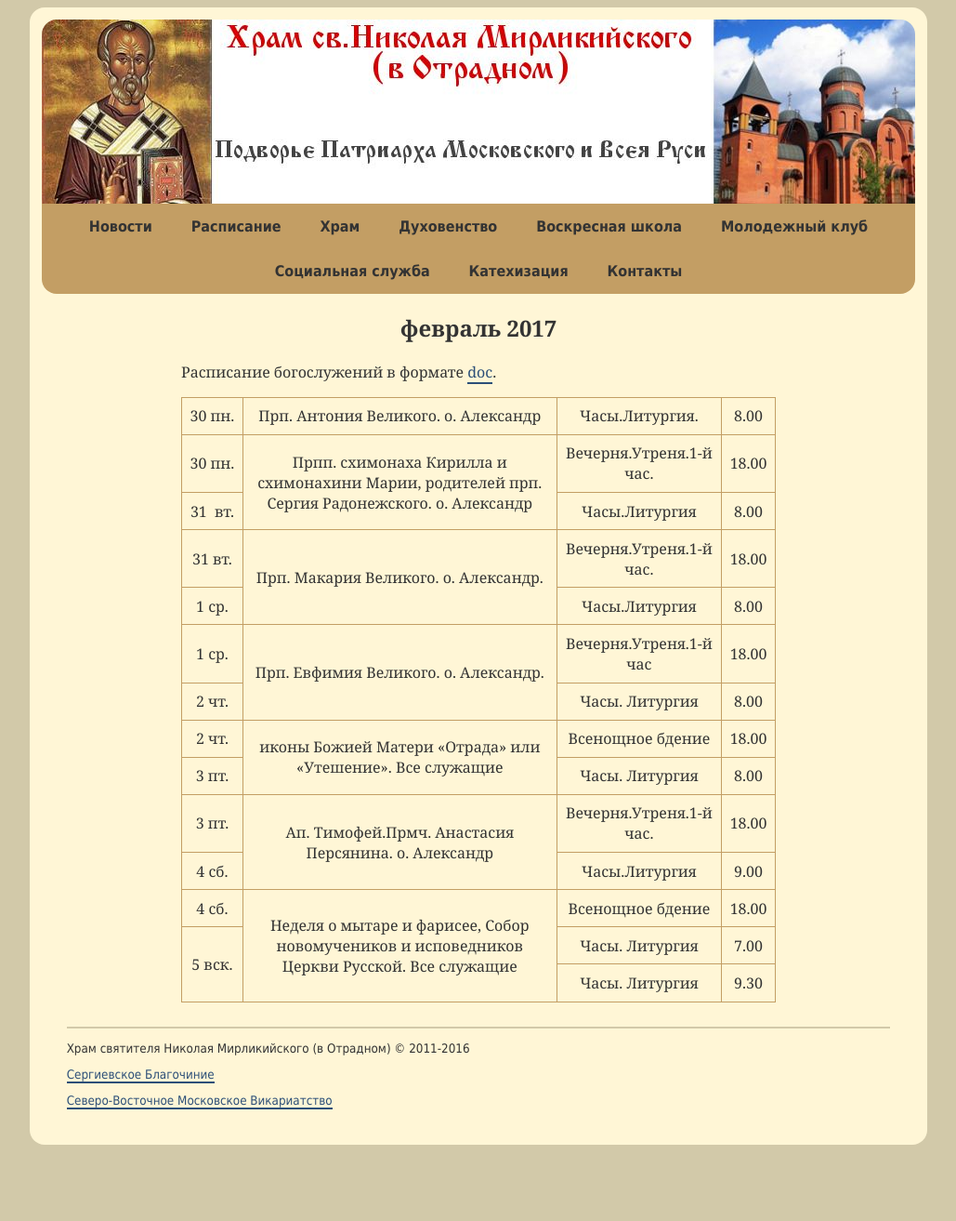
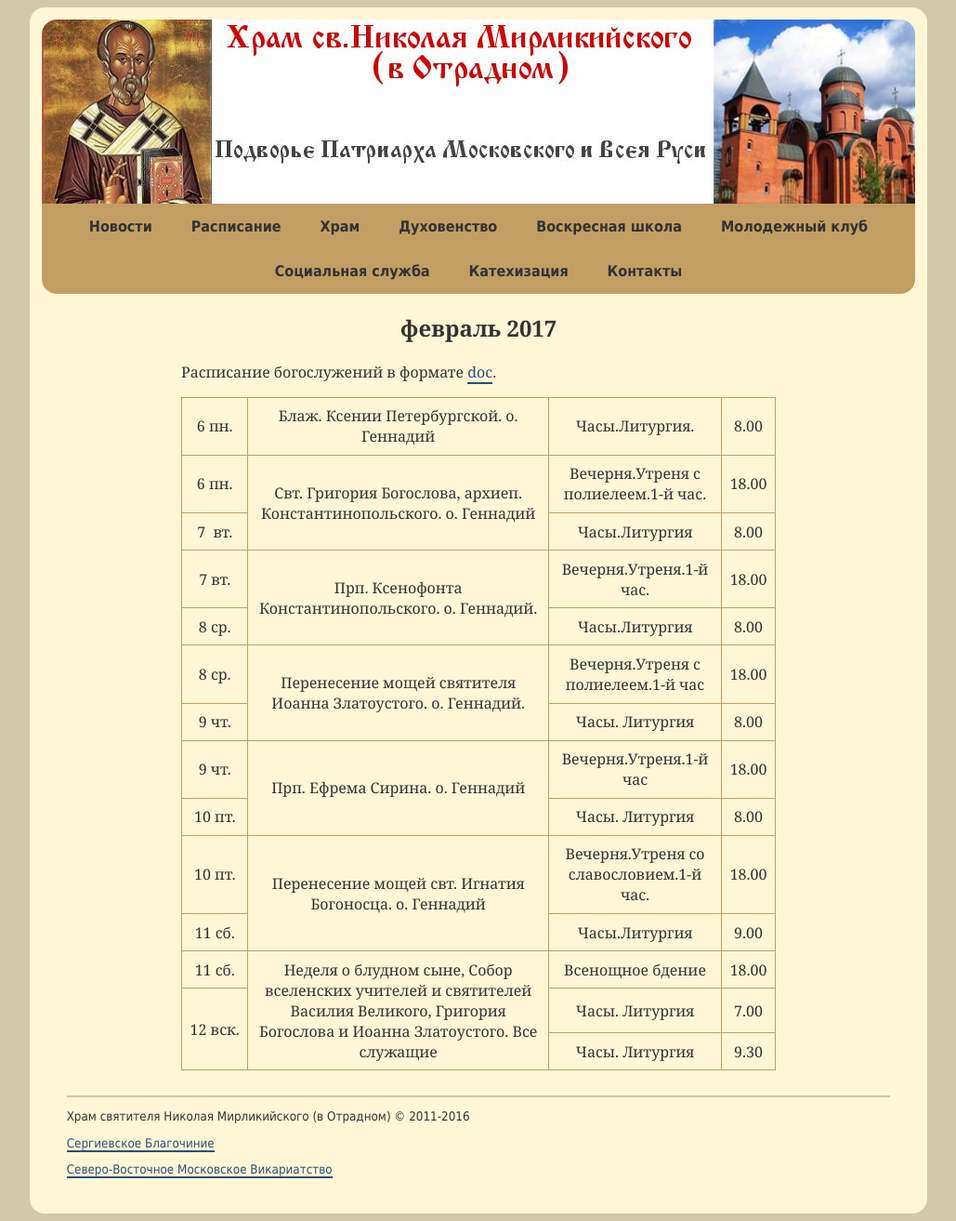
Before and after one commit to hramotradnoe/hramotradnoe.github.io, a Jekyll site: the page built from schedule/index.html, in a window 1280 px wide. Shown: the whole page at 93% size, without its empty margins (125-1154 px from the left). Built offline with Jekyll 4.4.1, drawn with Linux system fonts in a browser that asks for light colours; before the commit the page ends 1239 px from its top, so only the background shows below that.

Commit message:
Update schedule.yml

```diff
--- a/_data/schedule.yml
+++ b/_data/schedule.yml
@@ -1,59 +1,59 @@
 period: февраль 2017
 link: "https://docs.google.com/document/d/1obwdVfB3sr8Ir-t97x6eoSNr5KiJ3Zi8HUk77FuJE6c/edit"
 timetable:
- - description : "Прп. Антония Великого. о. Александр"
+ - description : "Блаж. Ксении Петербургской. о. Геннадий"
    services    :
-      - day   : 30&nbsp;пн.
+      - day   : 6&nbsp;пн.
         time  : '8.00'
         title : "Часы.Литургия."
- - description : "Прпп. схимонаха Кирилла и схимонахини Марии, родителей прп. Сергия Радонежского. о. Александр"
+ - description : "Свт. Григория Богослова, архиеп. Константинопольского. о. Геннадий"
    services    :
-      - day   : 30&nbsp;пн.
+      - day   : 6&nbsp;пн.
+        time  : '18.00'
+        title : "Вечерня.Утреня с полиелеем.1-й час."
+      - day   : 7&nbsp; вт.
+        time  : '8.00'
+        title : "Часы.Литургия"
+ - description : "Прп. Ксенофонта Константинопольского. о. Геннадий."
+   services    :
+      - day   : 7&nbsp;вт.
         time  : '18.00'
         title : "Вечерня.Утреня.1-й час."
-      - day   : 31&nbsp; вт.
+      - day   : 8&nbsp;ср.
         time  : '8.00'
         title : "Часы.Литургия"
- - description : "Прп. Макария Великого. о. Александр."
+ - description : "Перенесение мощей святителя Иоанна Златоустого. о. Геннадий."
    services    :
-      - day   : 31&nbsp;вт.
+      - day   : 8&nbsp;ср.
         time  : '18.00'
-        title : "Вечерня.Утреня.1-й час."
-      - day   : 1&nbsp;ср.
+        title : "Вечерня.Утреня с полиелеем.1-й час"
+      - day   : 9&nbsp;чт.
         time  : '8.00'
-        title : "Часы.Литургия"
- - description : "Прп. Евфимия Великого. о. Александр."
+        title : "Часы. Литургия"
+ - description : "Прп. Ефрема Сирина. о. Геннадий"
    services    :
-      - day   : 1&nbsp;ср.
+      - day   : 9&nbsp;чт.
         time  : '18.00'
         title : "Вечерня.Утреня.1-й час"
-      - day   : 2&nbsp;чт.
+      - day   : 10&nbsp;пт.
         time  : '8.00'
         title : "Часы. Литургия"
- - description : "иконы Божией Матери «Отрада» или «Утешение».  Все служащие"
+ - description : "Перенесение мощей свт. Игнатия Богоносца. о. Геннадий"
    services    :
-      - day   : 2&nbsp;чт.
+      - day   : 10&nbsp;пт.
+        time  : '18.00'
+        title : "Вечерня.Утреня со славословием.1-й час."
+      - day   : 11&nbsp;сб.
+        time  : '9.00'
+        title : "Часы.Литургия"
+ - description : "Неделя о блудном сыне, Собор вселенских учителей и святителей Василия Великого, Григория Богослова и Иоанна Златоустого. Все служащие"
+   services    :
+      - day   : 11&nbsp;сб.
         time  : '18.00'
         title : "Всенощное бдение"
-      - day   : 3&nbsp;пт.
-        time  : '8.00'
-        title : "Часы. Литургия"
- - description : "Ап. Тимофей.Прмч. Анастасия Персянина. о. Александр"
-   services    :
-      - day   : 3&nbsp;пт.
-        time  : '18.00'
-        title : "Вечерня.Утреня.1-й час."
-      - day   : 4&nbsp;сб.
-        time  : '9.00'
-        title : "Часы.Литургия"
- - description : "Неделя о мытаре и фарисее, Собор новомучеников и исповедников Церкви Русской. Все служащие"
-   services    :
-      - day   : 4&nbsp;сб.
-        time  : '18.00'
-        title : "Всенощное бдение"
-      - day   : 5&nbsp;вск.
+      - day   : 12&nbsp;вск.
         time  : '7.00'
         title : "Часы. Литургия"
-      - day   : 5&nbsp;вск.
+      - day   : 12&nbsp;вск.
         time  : '9.30'
         title : "Часы. Литургия"
```
